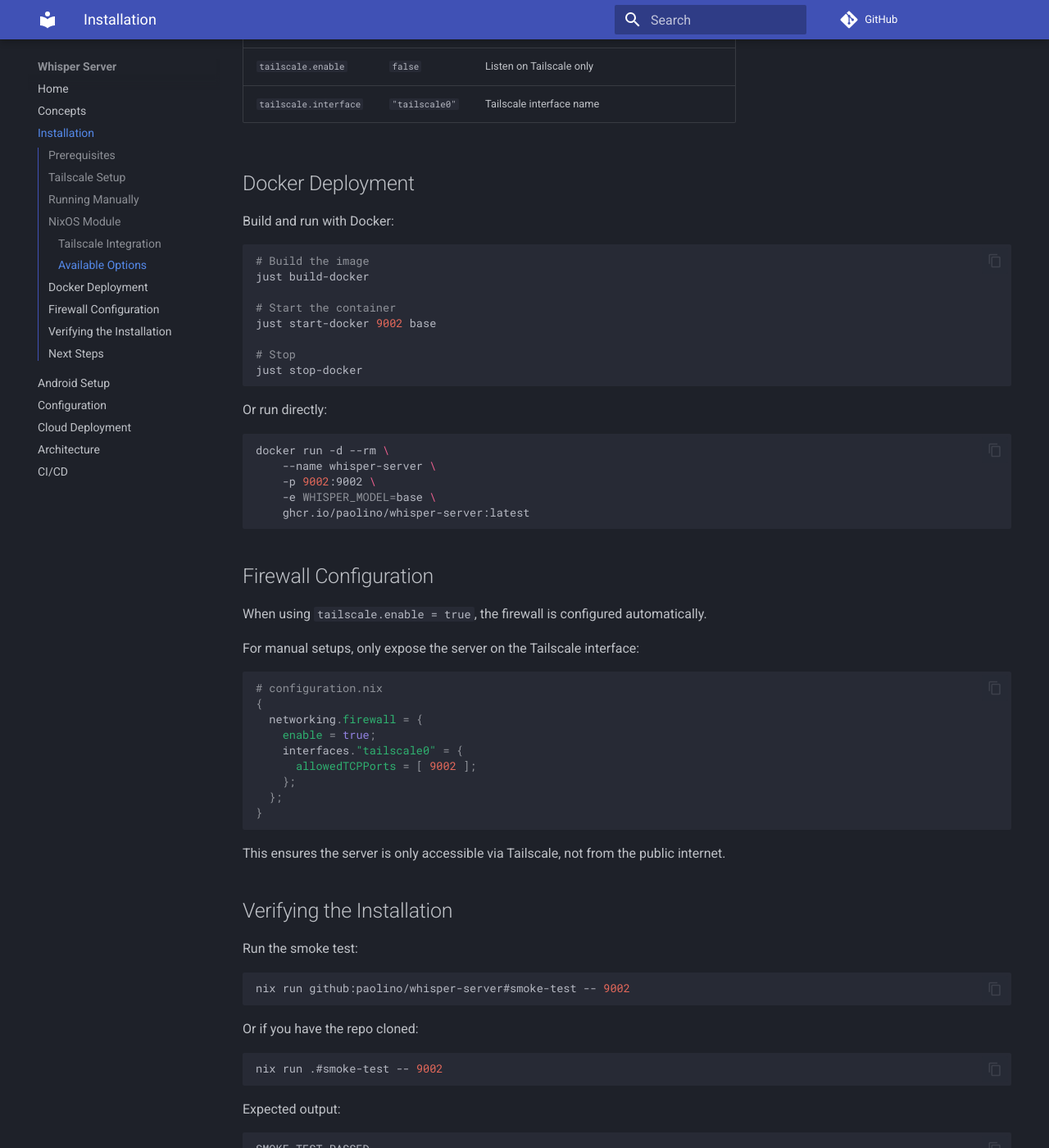
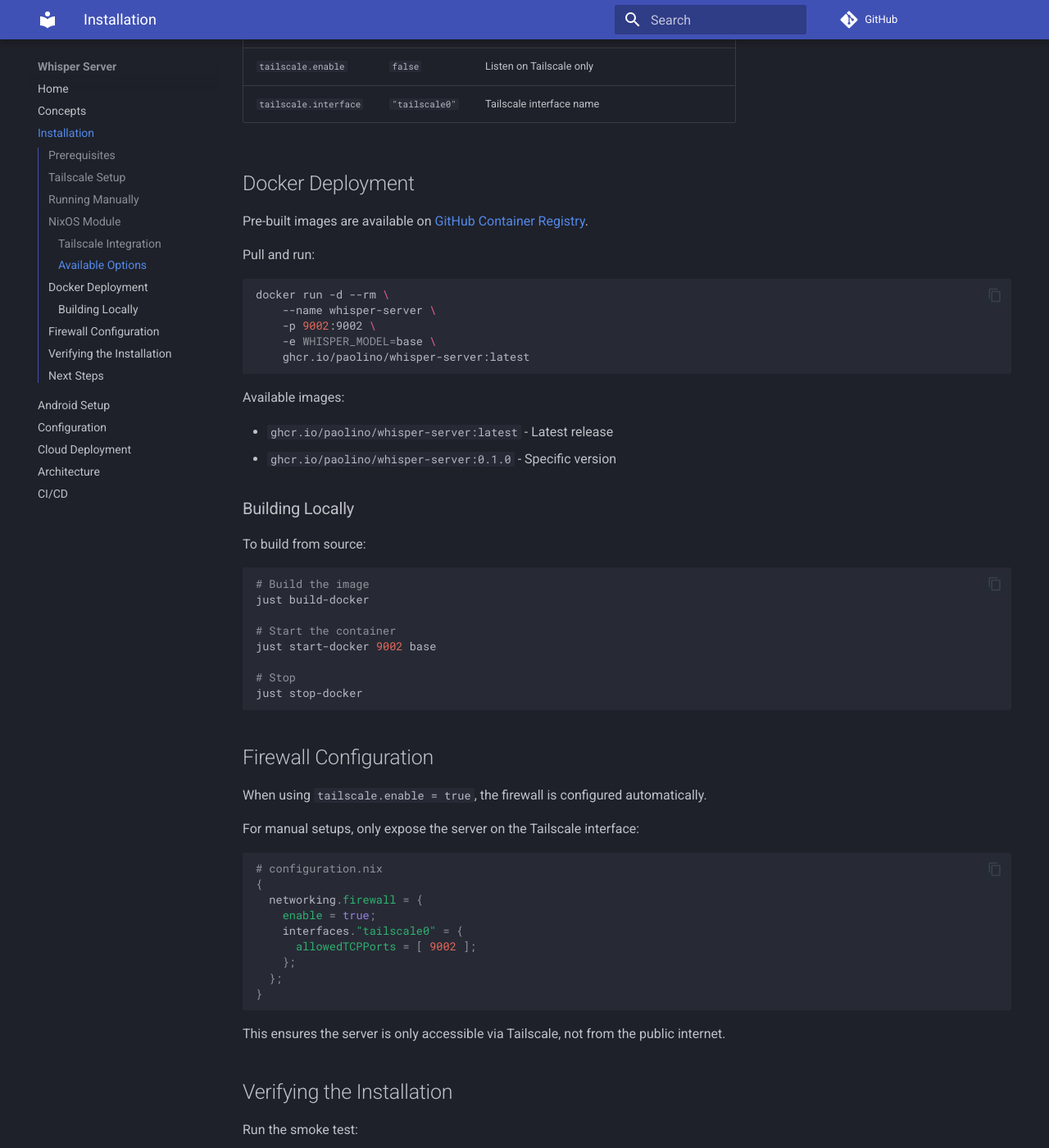
Before and after one commit to paolino/whisper-server, an MkDocs documentation site: the page built from docs/installation.md, in a window 1280 px wide and 1400 px high, scrolled down 2932 px. Shown: the whole window at 82% size. Built offline with MkDocs 1.6.1 and Material for MkDocs 9.7.7, drawn with Linux system fonts in a browser that asks for light colours; comment, search, counter and statistics services are not loaded.

Commit message:
docs: improve docker installation instructions

````diff
--- a/docs/installation.md
+++ b/docs/installation.md
@@ -133,7 +133,26 @@
 
 ## Docker Deployment
 
-Build and run with Docker:
+Pre-built images are available on [GitHub Container Registry](https://github.com/paolino/whisper-server/pkgs/container/whisper-server).
+
+Pull and run:
+
+```bash
+docker run -d --rm \
+    --name whisper-server \
+    -p 9002:9002 \
+    -e WHISPER_MODEL=base \
+    ghcr.io/paolino/whisper-server:latest
+```
+
+Available images:
+
+- `ghcr.io/paolino/whisper-server:latest` - Latest release
+- `ghcr.io/paolino/whisper-server:0.1.0` - Specific version
+
+### Building Locally
+
+To build from source:
 
 ```bash
 # Build the image
@@ -144,16 +163,6 @@
 
 # Stop
 just stop-docker
-```
-
-Or run directly:
-
-```bash
-docker run -d --rm \
-    --name whisper-server \
-    -p 9002:9002 \
-    -e WHISPER_MODEL=base \
-    ghcr.io/paolino/whisper-server:latest
 ```
 
 ## Firewall Configuration
````
